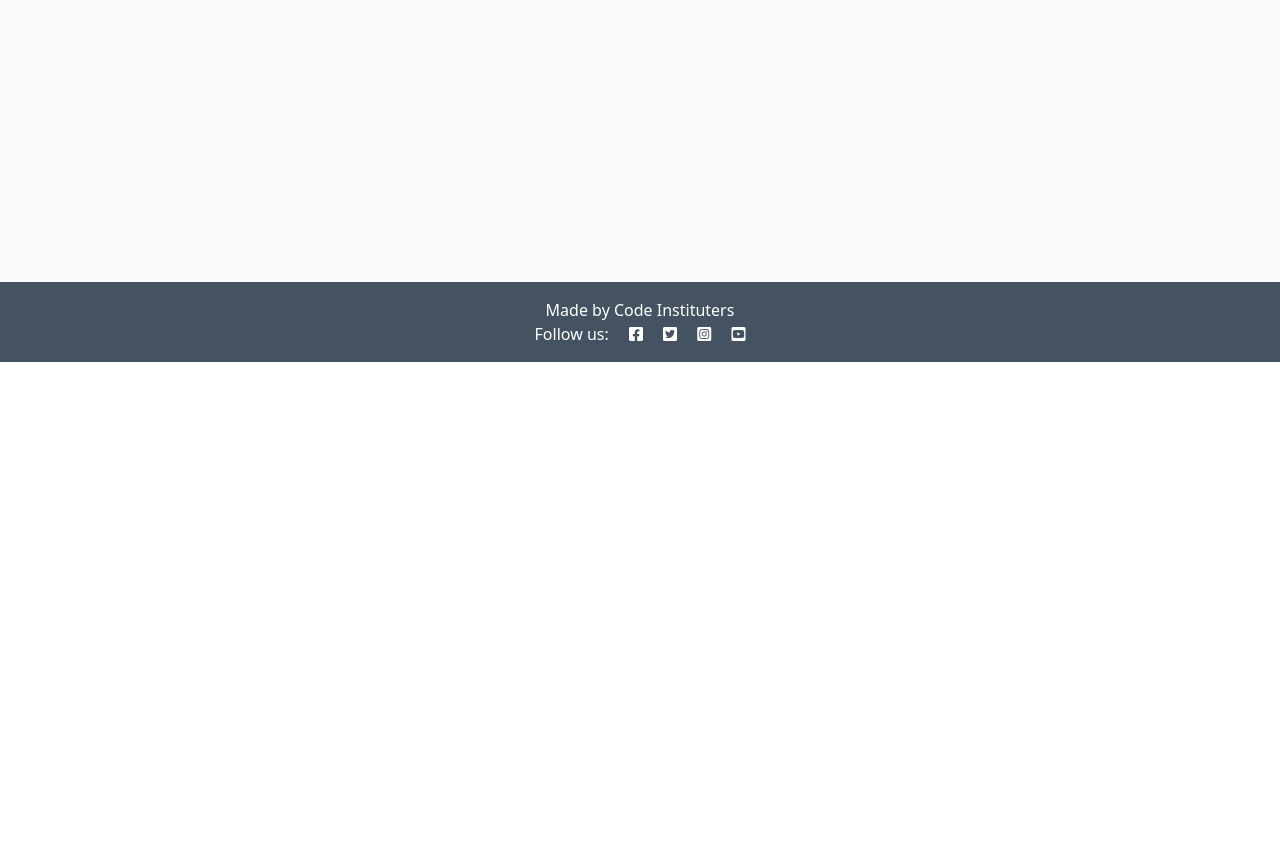
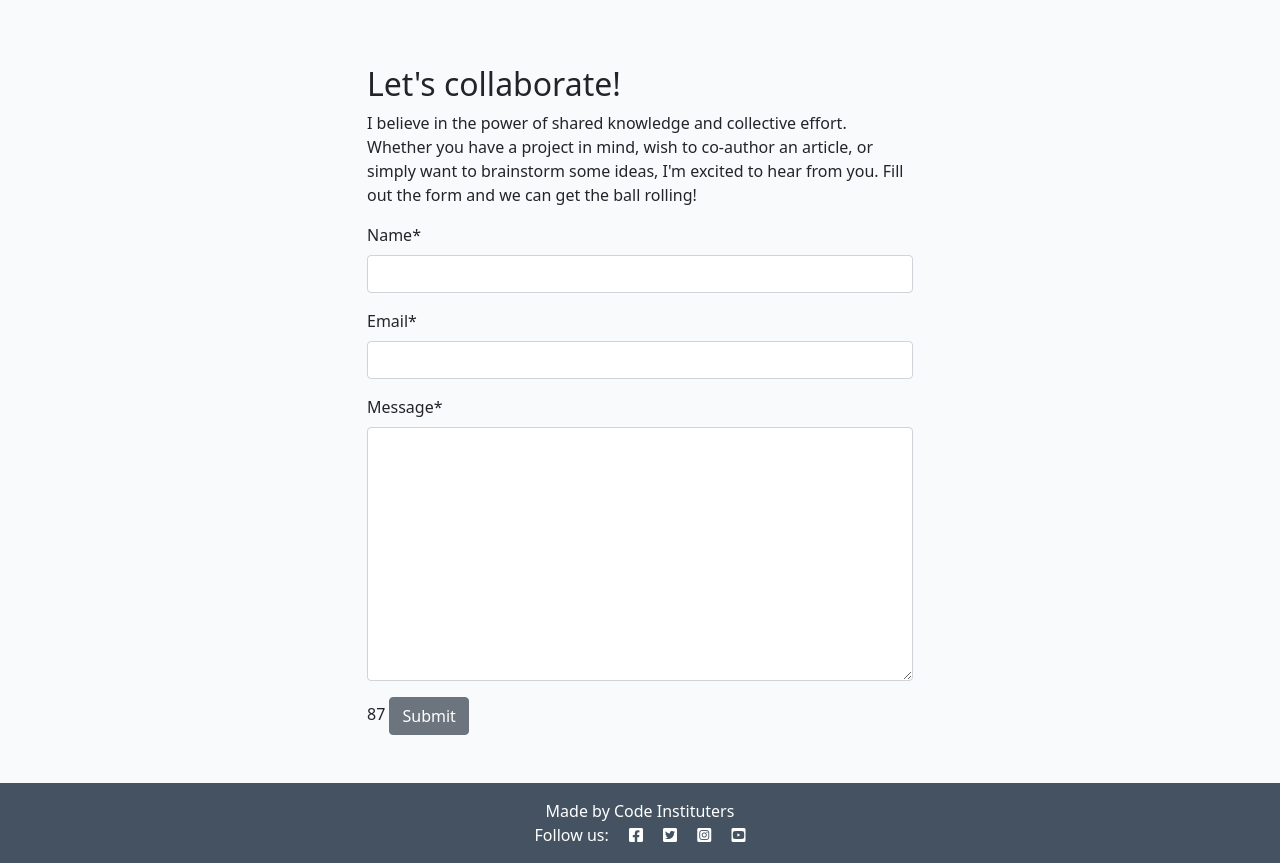
Before and after one commit to MCamish29/django-blog, a Django app: page /about/ in a window 1280 px wide. Shown: the part 438-1301 px from the top of the page. Before the commit the page ends 800 px from the top, so only its background shows below. Run offline with Django 4.2, Linux system fonts and the light colour scheme; data that the repository does not hold is empty; some libraries are stand-ins or nearby versions.

Commit message:
"add collab form"

```diff
--- /dev/null
+++ b/about/forms.py
@@ -0,0 +1,9 @@
+from .models import CollaborateRequest
+from django import forms
+
+
+
+class CollaborateForm(forms.ModelForm):
+    class Meta:
+        model = CollaborateRequest
+        fields = ('name','email', 'message',)
--- a/about/models.py
+++ b/about/models.py
@@ -10,3 +10,13 @@ class About(models.Model):
 
     def __str__(self):
         return self.title
+
+
+class CollaborateRequest(models.Model):
+    name = models.CharField(max_length=200)
+    email = models.EmailField()
+    message = models.TextField()
+    read = models.BooleanField(default=False)
+
+    def __str__(self):
+        return f"Collaboration request from {self.name}"
--- a/about/templates/about/about.html
+++ b/about/templates/about/about.html
@@ -1,12 +1,14 @@
 {% extends 'base.html' %}
+{% load static %}
+{% load crispy_forms_tags %}
+
 {% block content %}
-{% load static %}
 <div class="container mt-5">
     <div class="row">
-        <div class="col-4 text-center">
+        <div class="col-12 col-md-4 text-center">
             <img src="{% static 'images/nobody.jpg' %}" width="75%">
         </div>
-        <div class="col-8">
+        <div class="col-12 col-md-8">
             <h2>{{ about.title }}</h2>
             {{ about.content | safe }}
         </div>
@@ -14,8 +16,27 @@
     <div class="row">
         <div class="col text-right">
           <!-- Updated on field goes in here -->
+
           <p class="text-end"><em>Updated on: {{ about.updated_on }}</em></p>
         </div>
-      </div>
+    </div>
+    <div class="row justify-content-center">
+        <div class="col-12 col-md-6 my-5">
+            <h2>Let's collaborate!</h2>
+            <p>I believe in the power of shared knowledge and collective effort.
+                Whether you have a project in mind, wish to co-author
+                an article, or simply want to brainstorm some ideas,
+                I'm excited to hear from you. Fill out the form
+                and we can get the ball rolling!</p>
+
+            <!-- add your form here. Your submit button should
+                                have the classes of btn, btn-secondary -->
+            <form method="post">{{ collaborate_form | crispy }}87
+                {% csrf_token %}
+                <button class="btn btn-secondary"
+                type="submit">Submit</button>
+            </form>
+        </div>
+    </div>
 </div>
 {% endblock content %}
--- a/about/views.py
+++ b/about/views.py
@@ -1,5 +1,6 @@
 from django.shortcuts import render
 from .models import About
+from .forms import CollaborateForm
 # Create your views here.
 
 
@@ -8,9 +9,11 @@ def about_me(request):
     Renders the About page
     """
     about = About.objects.all().order_by('-updated_on').first()
+    collaborate_form = CollaborateForm()
 
     return render(
         request,
         "about/about.html",
-        {"about": about},
+        {"about": about,
+        "collaborate_form": collaborate_form,},
     )
--- a/blog/views.py
+++ b/blog/views.py
@@ -32,6 +32,7 @@ def post_detail(request, slug):
     comment_form = CommentForm()
 
     if request.method == "POST":
+        print("Received a POST request")
         comment_form = CommentForm(data=request.POST)
         if comment_form.is_valid():
             comment = comment_form.save(commit=False)
@@ -42,7 +43,7 @@ def post_detail(request, slug):
         request, messages.SUCCESS,
         'Comment submitted and awaiting approval'
     )
-
+    print("About to render template")
     return render(
         request,
         "blog/post_detail.html",
```
Also changed, not shown: about/admin.py (+13 -2 lines), about/migrations/0002_collaboraterequest.py (added).
